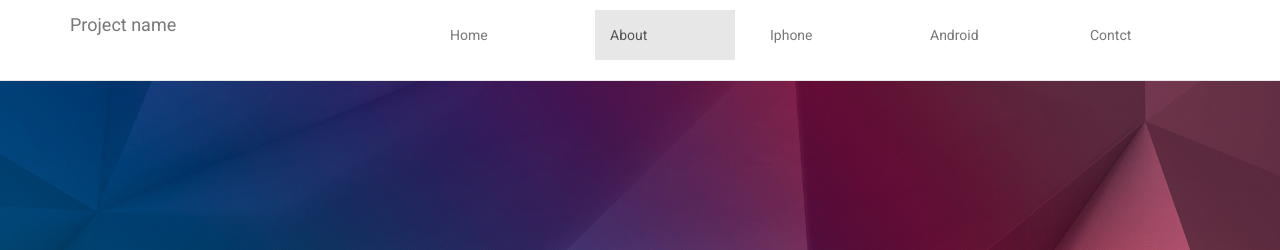
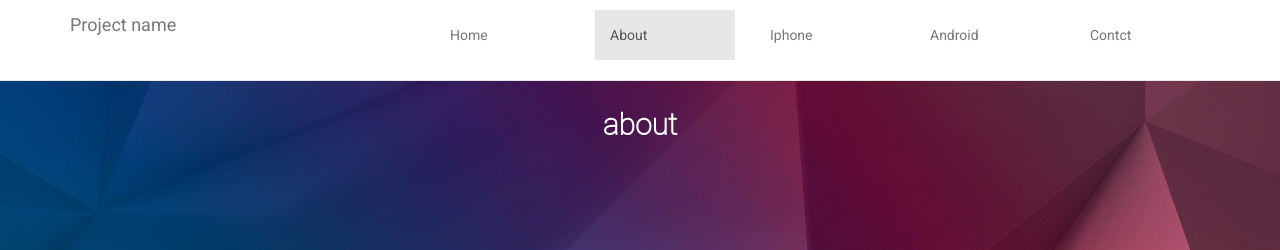
Before and after one commit to Pietheyn/LetUsCreateYourApp, a plain HTML site: page about.html in a window 1280 px wide. Shown: the top 250 px of the page. Drawn offline with nearby package versions, Linux system fonts and the light colour scheme; files that its build step writes are made by us from their sources; files whose address does not match are found by name.

Commit message:
added about text

```diff
--- a/about.html
+++ b/about.html
@@ -60,7 +60,7 @@
 	</nav>
 
   <div class="jumbotron Main-Image">
-
+  <h2 class="page_title">about</h2>
   </div>
 
 
```
